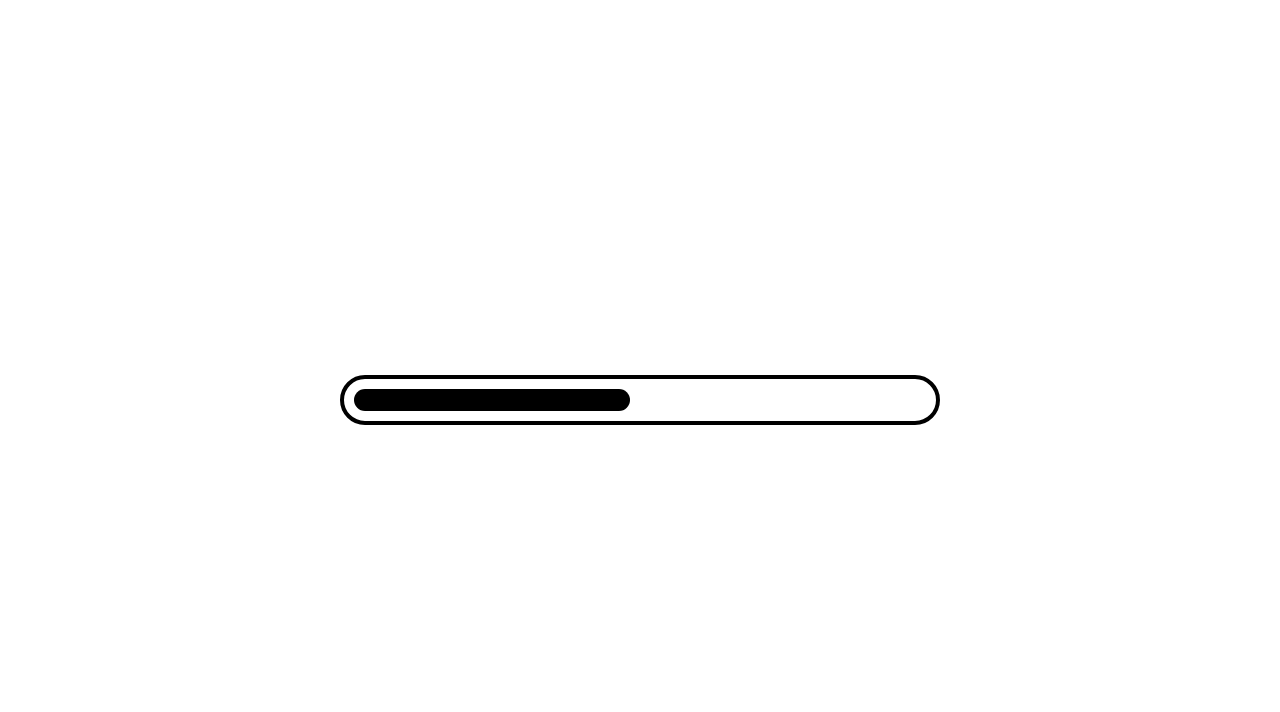
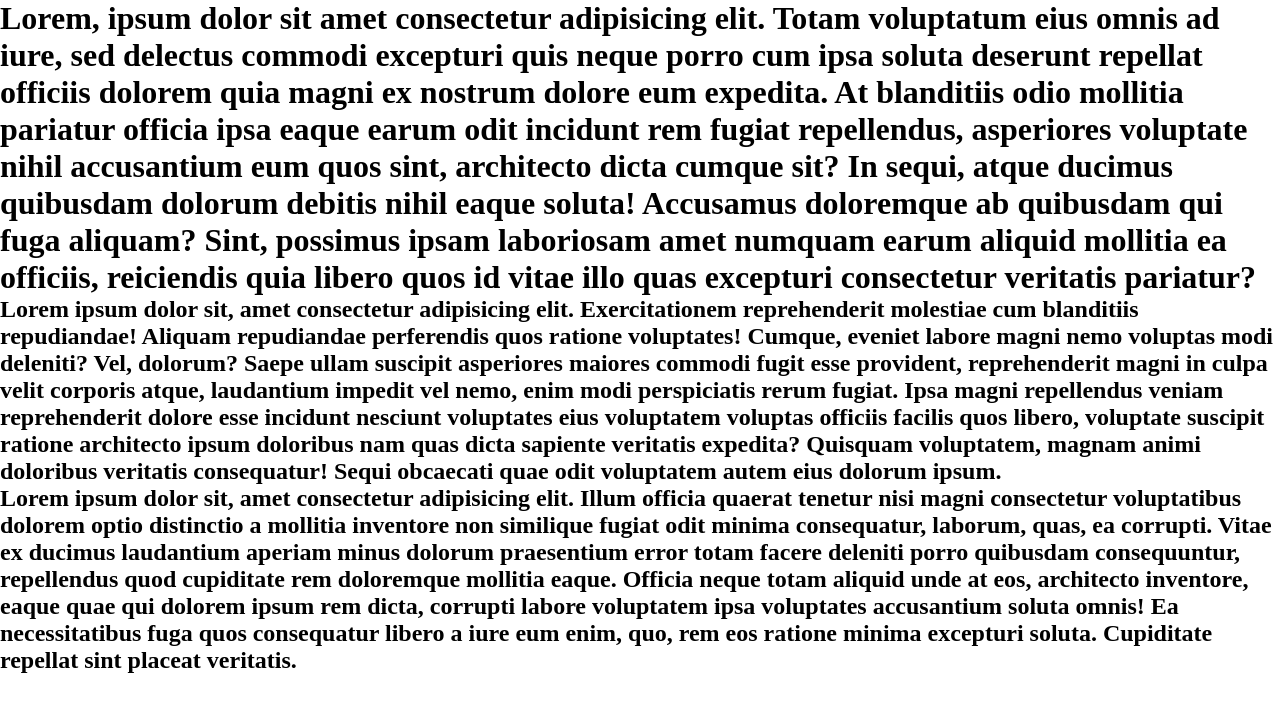
Before and after one commit to Willian-Marques-De-Lima/aprendendo-css, a plain HTML site: page index.html in a window 1280 px wide. Drawn offline with Linux system fonts and the light colour scheme.

Commit message:
Add files via upload

```diff
--- a/index.html
+++ b/index.html
@@ -5,12 +5,39 @@
     <meta charset="UTF-8">
     <meta name="viewport" content="width=device-width, initial-scale=1.0">
     <title>Aprendendo CSS</title>
-    <link rel="stylesheet" href="./style6.css">
+    <link rel="stylesheet" href="./style9.css">
 </head>
 
 <body>
-    <div class="load">
-        <div class="loading"></div>
+    <div class="div1">
+        <h1>
+            <p>Lorem, ipsum dolor sit amet consectetur adipisicing elit. Totam voluptatum eius omnis ad iure, sed delectus commodi excepturi quis neque porro cum ipsa soluta deserunt repellat officiis dolorem quia magni ex nostrum dolore eum expedita. At blanditiis odio mollitia pariatur officia ipsa eaque earum odit incidunt rem fugiat repellendus, asperiores voluptate nihil accusantium eum quos sint, architecto dicta cumque sit? In sequi, atque ducimus quibusdam dolorum debitis nihil eaque soluta! Accusamus doloremque ab quibusdam qui fuga aliquam? Sint, possimus ipsam laboriosam amet numquam earum aliquid mollitia ea officiis, reiciendis quia libero quos id vitae illo quas excepturi consectetur veritatis pariatur?</p>
+        </h1>
+    </div>
+    <div class="div2">
+        <h2>
+
+        </h2>
+    </div>
+    <div class="div3">
+        <h2>
+            <p>Lorem ipsum dolor sit, amet consectetur adipisicing elit. Exercitationem reprehenderit molestiae cum blanditiis repudiandae! Aliquam repudiandae perferendis quos ratione voluptates! Cumque, eveniet labore magni nemo voluptas modi deleniti? Vel, dolorum? Saepe ullam suscipit asperiores maiores commodi fugit esse provident, reprehenderit magni in culpa velit corporis atque, laudantium impedit vel nemo, enim modi perspiciatis rerum fugiat. Ipsa magni repellendus veniam reprehenderit dolore esse incidunt nesciunt voluptates eius voluptatem voluptas officiis facilis quos libero, voluptate suscipit ratione architecto ipsum doloribus nam quas dicta sapiente veritatis expedita? Quisquam voluptatem, magnam animi doloribus veritatis consequatur! Sequi obcaecati quae odit voluptatem autem eius dolorum ipsum.</p>
+        </h2>
+    </div>
+    <div class="div4">
+        <h2>
+
+        </h2>
+    </div>
+    <div class="div5">
+        <h2>
+            Lorem ipsum dolor sit, amet consectetur adipisicing elit. Illum officia quaerat tenetur nisi magni consectetur voluptatibus dolorem optio distinctio a mollitia inventore non similique fugiat odit minima consequatur, laborum, quas, ea corrupti. Vitae ex ducimus laudantium aperiam minus dolorum praesentium error totam facere deleniti porro quibusdam consequuntur, repellendus quod cupiditate rem doloremque mollitia eaque. Officia neque totam aliquid unde at eos, architecto inventore, eaque quae qui dolorem ipsum rem dicta, corrupti labore voluptatem ipsa voluptates accusantium soluta omnis! Ea necessitatibus fuga quos consequatur libero a iure eum enim, quo, rem eos ratione minima excepturi soluta. Cupiditate repellat sint placeat veritatis.
+        </h2>
+    </div>
+    <div class="div6">
+        <h2>
+
+        </h2>
     </div>
 
 </html>
--- /dev/null
+++ b/style7.css
@@ -0,0 +1,14 @@
+*{
+    margin: 0;
+    padding: 0;
+    box-sizing: border-box;
+}
+
+
+body {
+    background-image: url("./astronaut_PNG33.png");
+    background-repeat: no-repeat;
+    background-position: center;
+    background-size: cover;
+    height: 100vh;
+}
--- /dev/null
+++ b/style8.css
@@ -0,0 +1,34 @@
+*{
+    margin: 0;
+    padding: 0;
+    box-sizing: border-box;
+}
+
+div {
+    padding: 100px;
+    text-align: center;
+    background-repeat: no-repeat;
+    background-position: center;
+    background-size: cover;
+
+    background-attachment: fixed;/* efeito parallax */
+}
+
+.div1, .div3, .div5 {
+    color: white;
+}
+
+.div1{
+    background-image: url("./img/bg1.jpg");
+}
+
+.div3{
+    background-image: url(./img/bg3.jpeg);
+}
+
+.div5{
+    background-image: url(./img/bg5.jpg);
+}
+p{
+    margin-top: 30px;
+}
--- /dev/null
+++ b/style9.css
@@ -0,0 +1,20 @@
+*{
+    margin: 0;
+    padding: 0;
+    box-sizing: border-box;
+}
+
+.container {
+    display: flex;
+    justify-content: space-between;
+    flex-wrap: wrap;
+    gap: 20px;
+    padding: 50px 0px;
+    background: #222;
+
+    & .box{
+        background: rgb(152,32,175);
+        width: 200px;
+        height: 200px;
+    }
+}
```
Also changed, not shown: index-2.html (added, +16 -0 lines), img/bg1.jpg (added), img/bg2.jpeg (added), img/bg3.jpeg (added), img/bg5.jpg (added), img/bg6.jpg (added), 1 other file.
